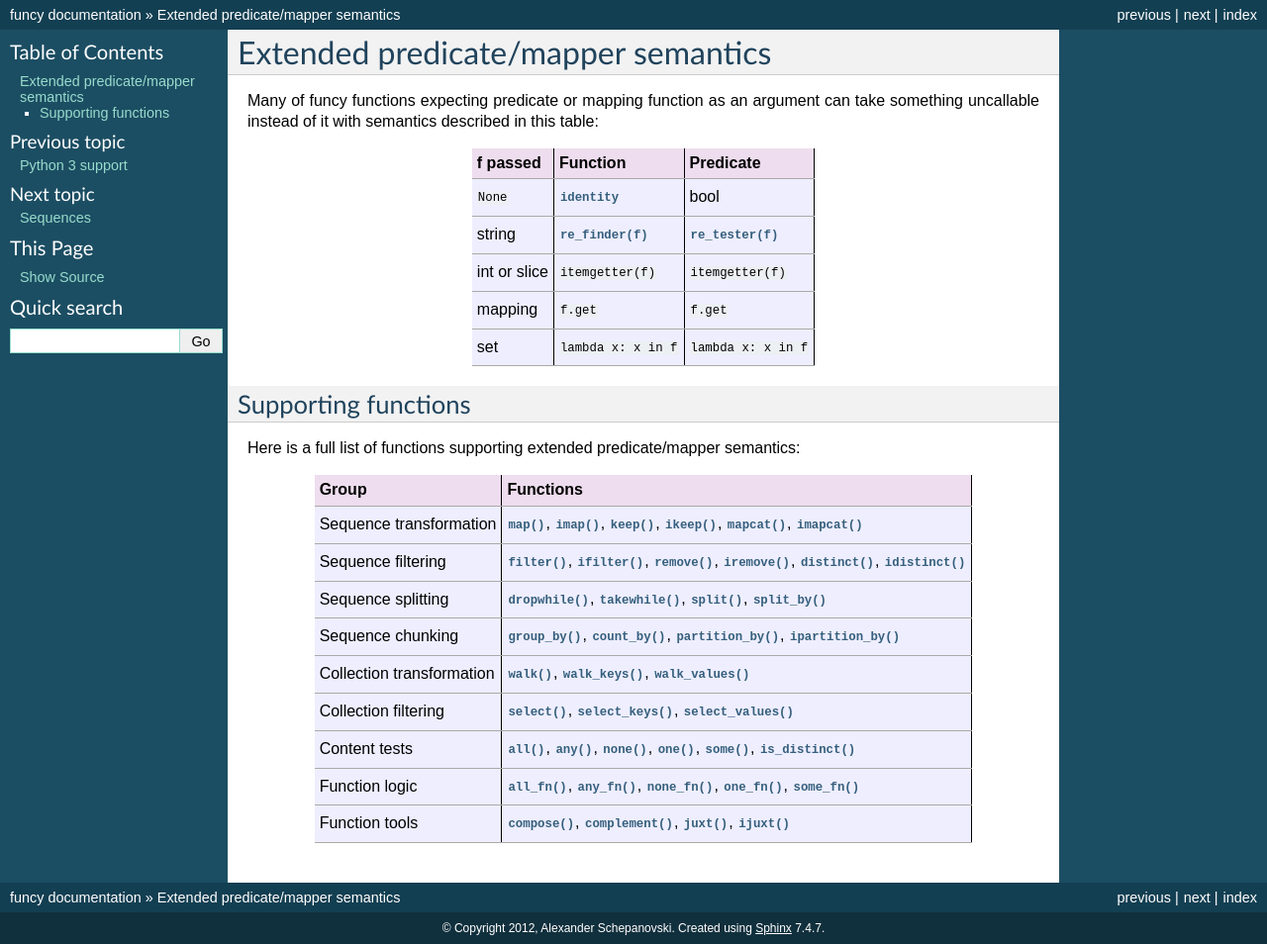
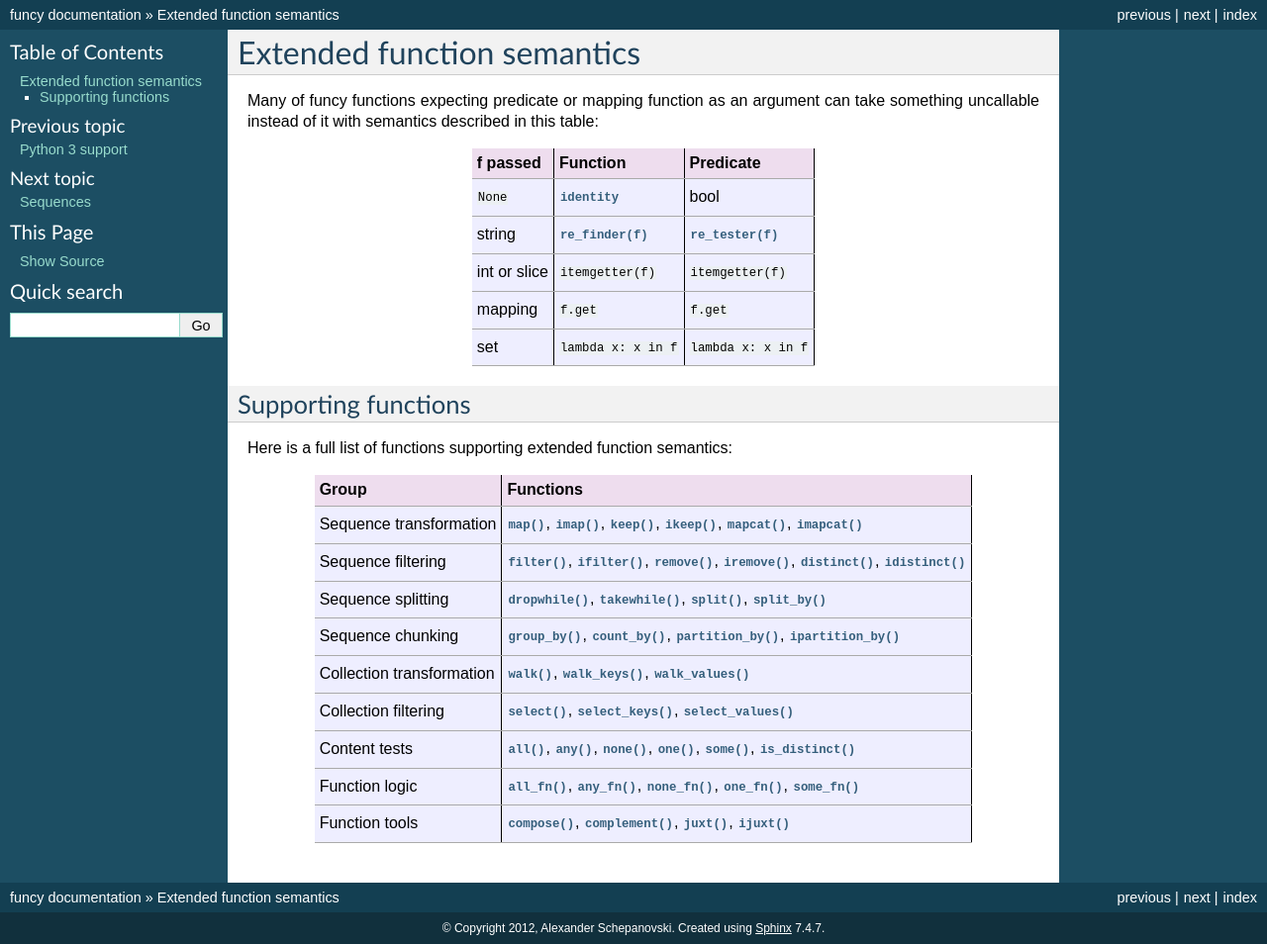
Before and after one commit to Jamaal224/funcy, a Sphinx documentation site: the page built from docs/extended_fns.rst, in a window 1280 px wide. Shown: the whole page at 99% size. Built offline with Sphinx 7.4.7, drawn with Linux system fonts in a browser that asks for light colours.

Commit message:
Some rephrasing on extended semantics

```diff
--- a/docs/extended_fns.rst
+++ b/docs/extended_fns.rst
@@ -1,6 +1,6 @@
 .. _extended_fns:
 
-Extended predicate/mapper semantics
+Extended function semantics
 ===================================
 
 Many of funcy functions expecting predicate or mapping function as an argument can take something uncallable instead of it with semantics described in this table:
@@ -19,7 +19,7 @@ set            ``lambda x: x in f``               ``lambda x: x in f``
 Supporting functions
 --------------------
 
-Here is a full list of functions supporting extended predicate/mapper semantics:
+Here is a full list of functions supporting extended function semantics:
 
 ========================= ==============================================================
 Group                     Functions
--- a/docs/seqs.rst
+++ b/docs/seqs.rst
@@ -264,7 +264,7 @@ Most of functions in this section support :ref:`extended_fns`. Among other thing
 
         remove(re_tester('^\s+$'), lines)
 
-    Note, you can rewrite it shorter using :ref:`extended predicate semantics <extended_fns>`::
+    Note, you can rewrite it shorter using :ref:`extended_fns`::
 
         remove('^\s+$', lines)
 
```
